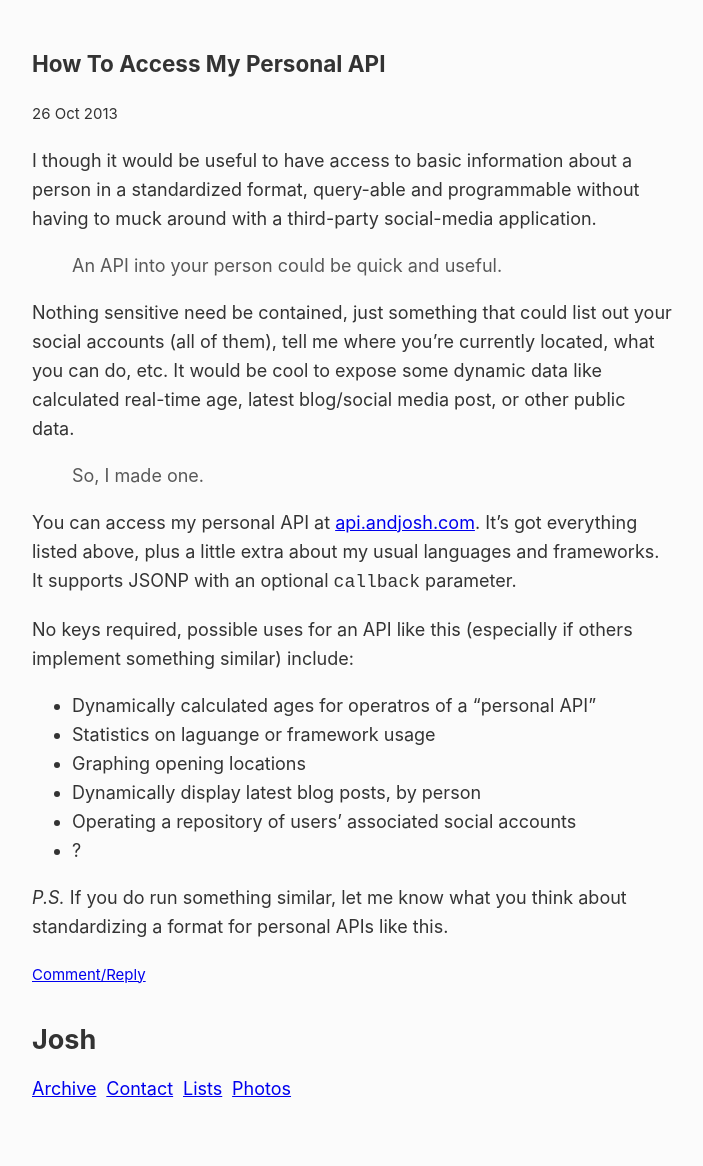
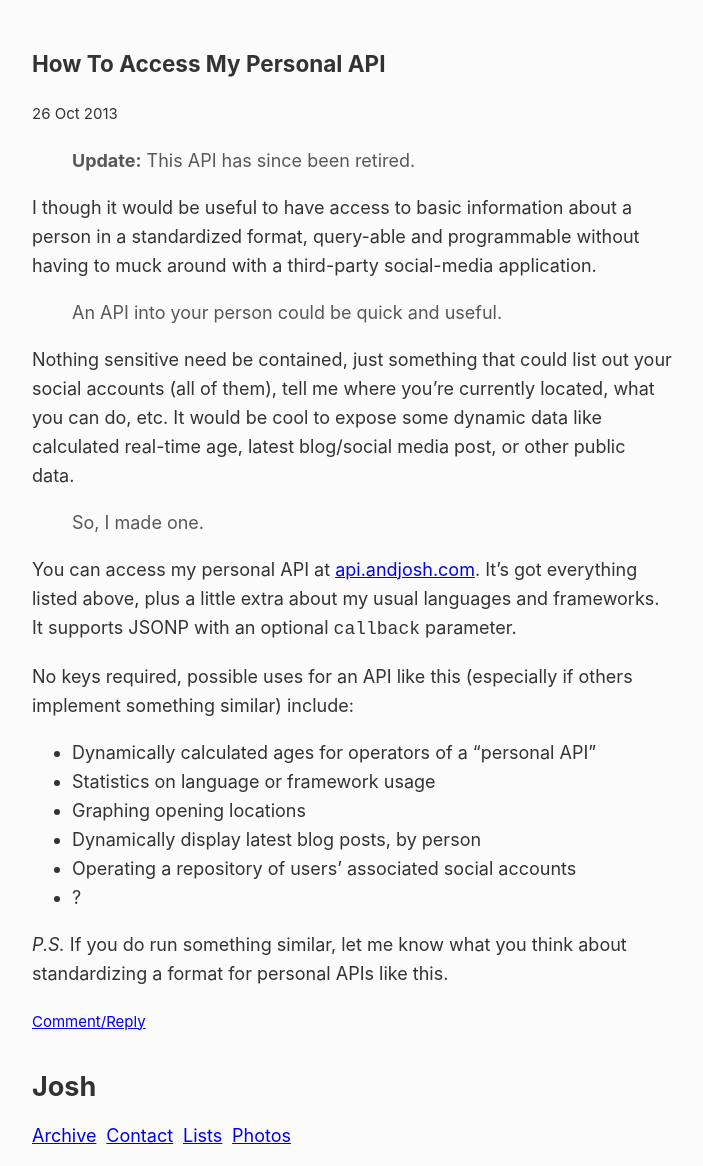
Before and after one commit to joshbeckman/andjosh.github.io, a Jekyll site: the page built from _posts/2013-10-26-how-to-access-my-personal-api.md, in a window 1280 px wide. Shown: the whole page, without its empty margins (288-991 px from the left). Built offline with Jekyll 4.4.1, drawn with Linux system fonts in a browser that asks for light colours; before the commit the page ends 1119 px from its top, so only the background shows below that.

Commit message:
Retire personal API

```diff
--- a/_posts/2013-10-26-how-to-access-my-personal-api.md
+++ b/_posts/2013-10-26-how-to-access-my-personal-api.md
@@ -2,6 +2,8 @@
 layout: post
 title: How To Access My Personal API
 ---
+
+> __Update:__ This API has since been retired.
 
 I though it would be useful to have access to basic information about a person in a standardized format, query-able and programmable without having to muck around with a third-party social-media application.
 
@@ -20,8 +22,8 @@ and frameworks. It supports JSONP with an optional `callback` parameter.
 No keys required, possible uses for an API like this (especially if others
 implement something similar) include:
 
-- Dynamically calculated ages for operatros of a "personal API"
-- Statistics on laguange or framework usage
+- Dynamically calculated ages for operators of a "personal API"
+- Statistics on language or framework usage
 - Graphing opening locations
 - Dynamically display latest blog posts, by person
 - Operating a repository of users' associated social accounts
```
